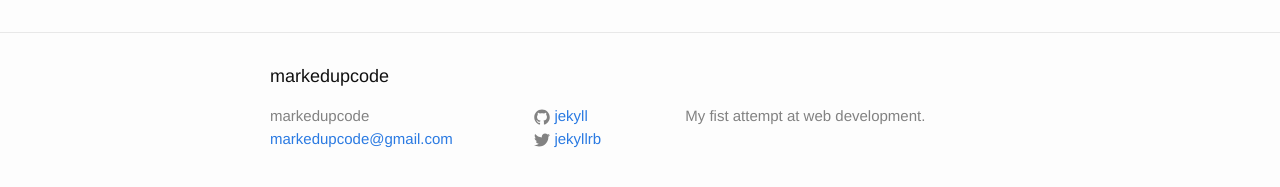
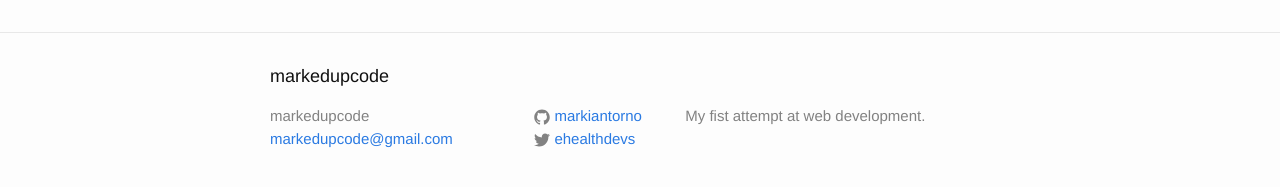
Before and after one commit to markedupcode/markedupcode.github.io, a Jekyll site: the page built from about.md, in a window 1280 px wide. Shown: the part 318-505 px from the top of the page. Built offline with Jekyll 4.4.1, drawn with Linux system fonts in a browser that asks for light colours.

Commit message:
Update _config.yml

```diff
--- a/_config.yml
+++ b/_config.yml
@@ -12,8 +12,8 @@ description: > # this means to ignore newlines until "baseurl:"
   My fist attempt at web development.
 baseurl: "" # the subpath of your site, e.g. /blog
 url: "http://yourdomain.com" # the base hostname & protocol for your site
-twitter_username: jekyllrb
-github_username:  jekyll
+twitter_username: ehealthdevs
+github_username:  markiantorno
 
 # Build settings
 markdown: kramdown
```
